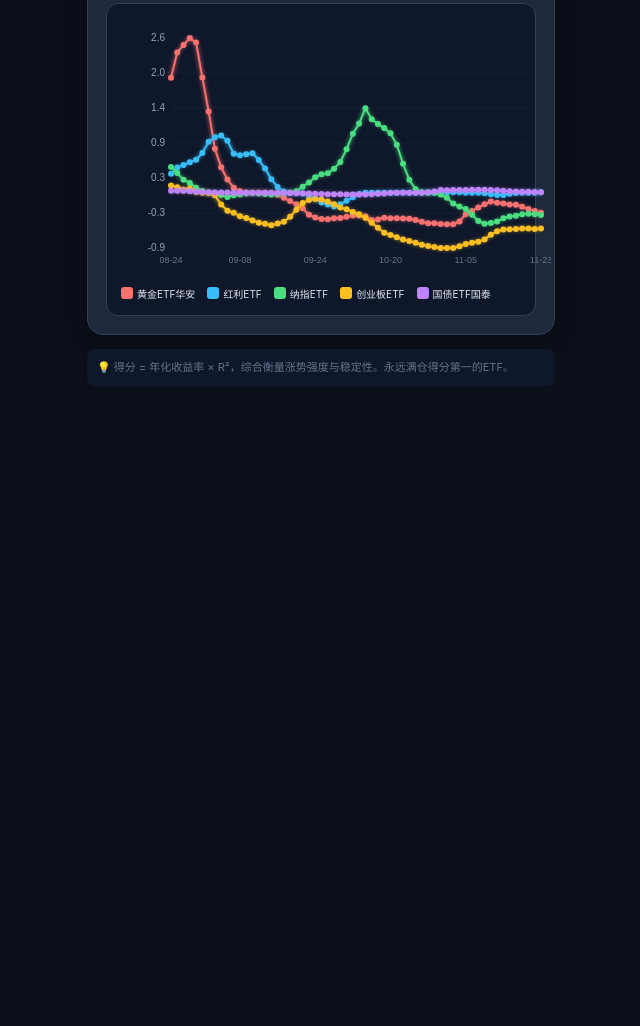
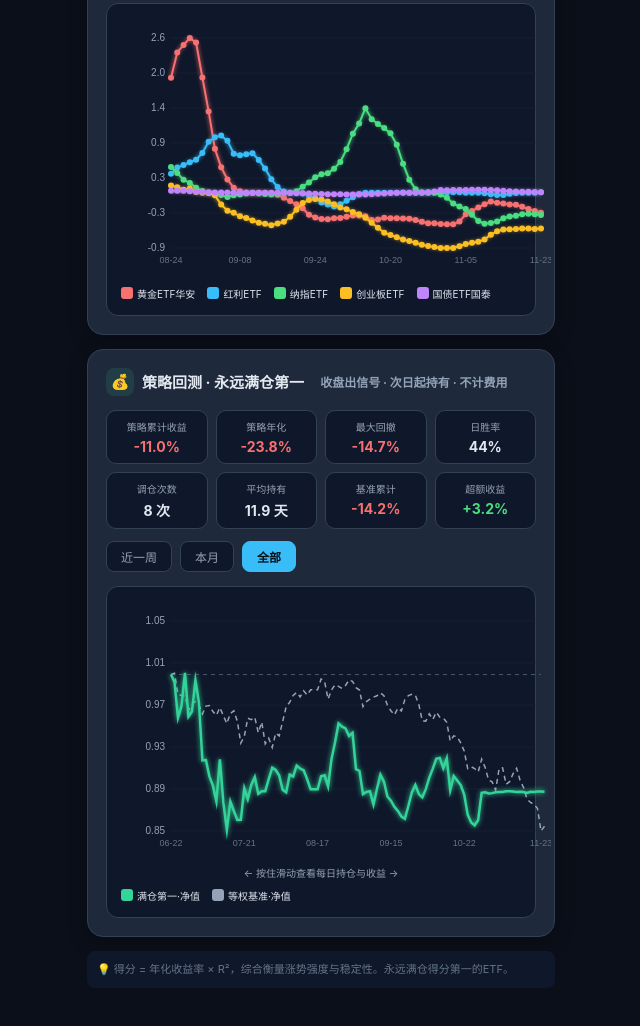
Before and after one commit to qizubin-576071483/etf-strategy, a plain HTML site: page 5.html in a window 1280 px wide. Shown: the part 1709-2735 px from the top of the page, without its empty margins (319-959 px from the left). Before the commit the page ends 2151 px from the top, so only its background shows below. Drawn offline with Linux system fonts and the light colour scheme.

Commit message:
feat: 五资产页加入策略回测卡片

```diff
--- a/5.html
+++ b/5.html
@@ -72,11 +72,31 @@
         </div>
     </div>
 
+    <div class="card" id="backtestCard">
+        <div class="card-title">
+            <div class="icon" style="background:#34d39920;color:#34d399;">💰</div>
+            <span>策略回测 · 永远满仓第一</span>
+            <span style="font-size:12px;color:#94a3b8;margin-left:8px;">收盘出信号 · 次日起持有 · 不计费用</span>
+        </div>
+        <div id="backtestStats" style="display:grid;grid-template-columns:repeat(4,1fr);gap:8px;margin-bottom:12px;"></div>
+        <div style="display:flex;gap:8px;margin-bottom:8px;">
+            <button class="bt-range-btn" data-range="week" style="padding:6px 14px;border-radius:8px;font-size:12px;background:#0f172a;color:#94a3b8;border:1px solid #334155;cursor:pointer;">近一周</button>
+            <button class="bt-range-btn" data-range="month" style="padding:6px 14px;border-radius:8px;font-size:12px;background:#0f172a;color:#94a3b8;border:1px solid #334155;cursor:pointer;">本月</button>
+            <button class="bt-range-btn" data-range="all" style="padding:6px 14px;border-radius:8px;font-size:12px;background:#0f172a;color:#94a3b8;border:1px solid #334155;cursor:pointer;">全部</button>
+        </div>
+        <div class="chart-container">
+            <canvas id="backtestChart"></canvas>
+            <div class="chart-sub">← 按住滑动查看每日持仓与收益 →</div>
+            <div class="chart-legend" id="backtestLegend"></div>
+        </div>
+    </div>
+
     <div class="tip">💡 得分 = 年化收益率 × R²，综合衡量涨势强度与稳定性。永远满仓得分第一的ETF。</div>
 </div>
 <script>const CURRENT_PAGE = '5';</script>
 <script src="config.js"></script>
 <script src="shared/engine.js"></script>
+<script src="shared/backtest.js"></script>
 <script src="shared/ui.js"></script>
 <script src="shared/app.js"></script>
 </body>
```
